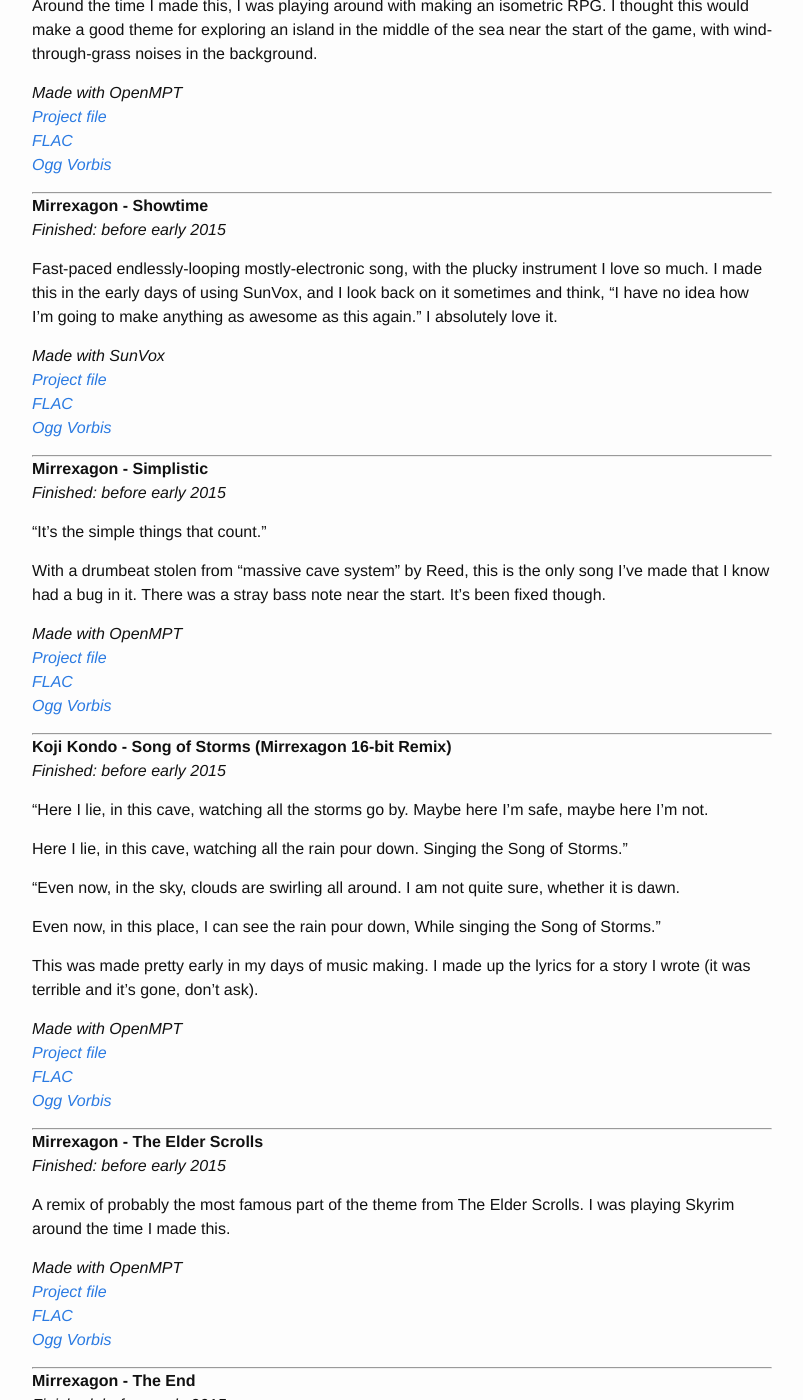
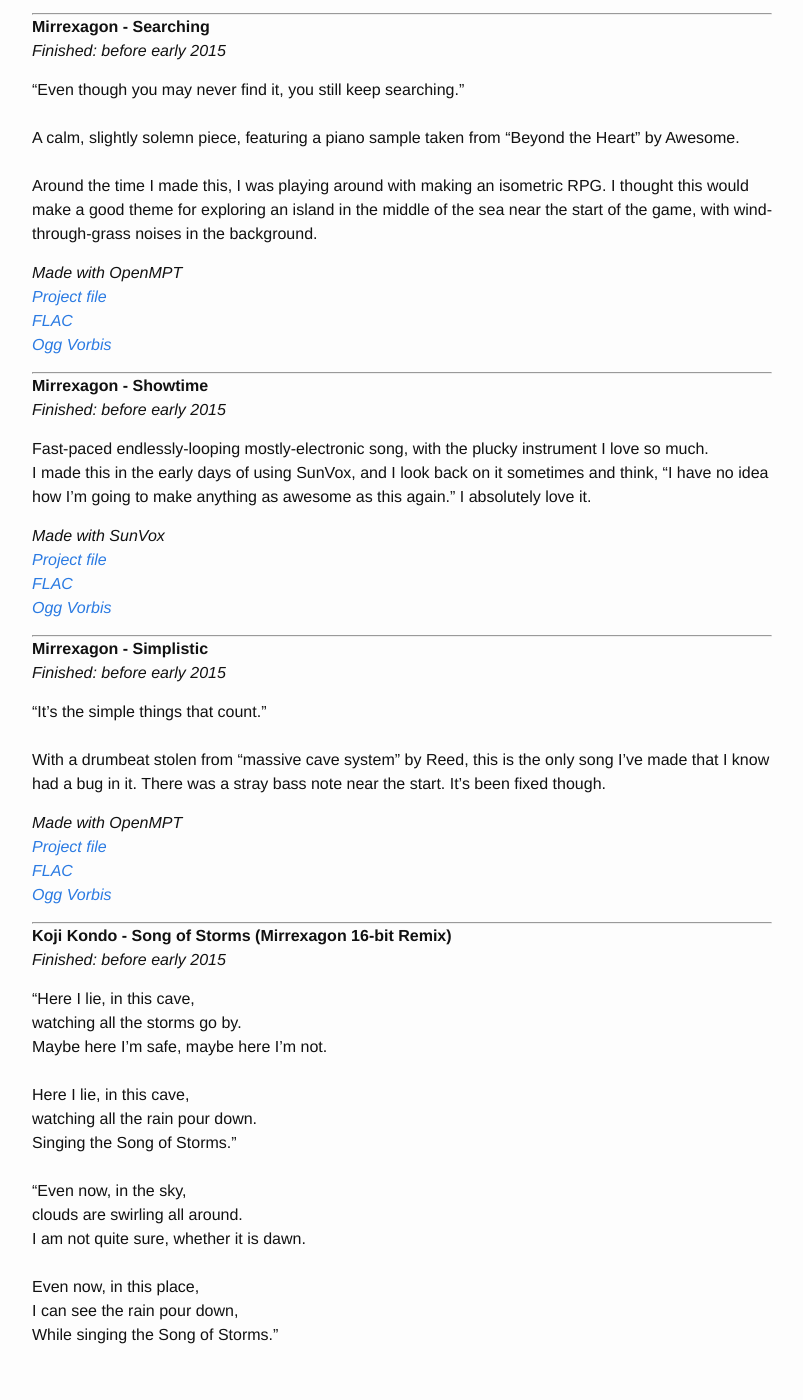
Before and after one commit to legospacy/legospacy.github.io, a Jekyll site: the page built from music.md, in a window 1280 px wide and 1400 px high, scrolled down 8803 px. Shown: the whole window, without its empty margins (238-1041 px from the left). Built offline with Jekyll 4.4.1, drawn with Linux system fonts in a browser that asks for light colours.

Commit message:
Use `newline_to_br` filter for music comments

```diff
--- a/music.md
+++ b/music.md
@@ -17,7 +17,7 @@
 **{{ song.tags.Artist }} - {{ song.tags.Title }}** <br />
 *Finished: {{ song.tags.Date | default: "before early 2015" }}*
 
-{{ song.comment }}
+{{ song.comment | newline_to_br }}
 
 
 *Made with {{ song.program }} <br />
```
